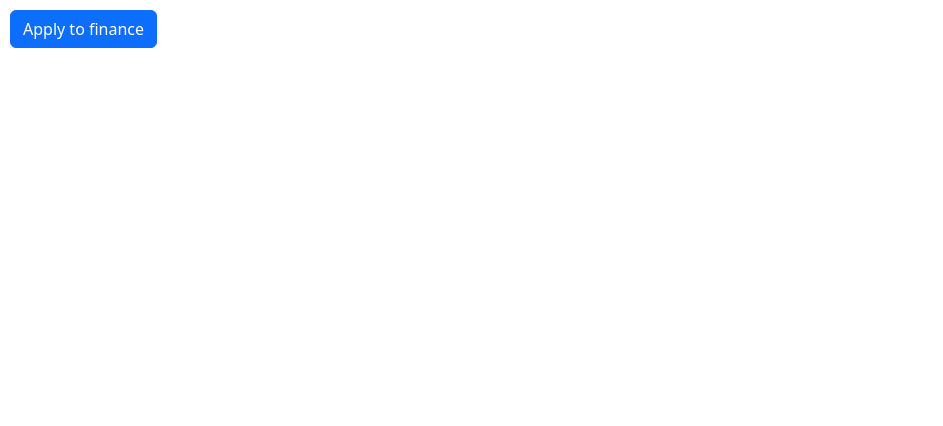
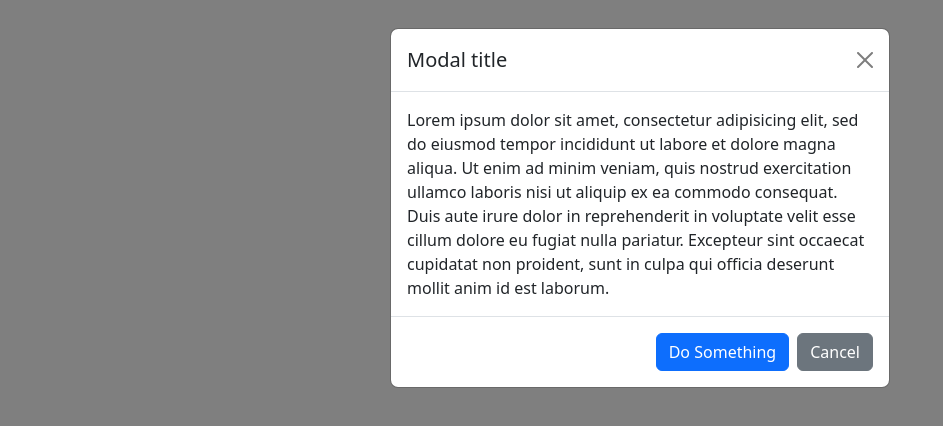
Before and after one commit to ishaikh37/financetool, a React (Create React App) app: page / in a window 1280 px wide. Shown: the top 426 px of the page, without its empty margins (0-943 px from the left). Built offline with nearby package versions, Linux system fonts and the light colour scheme.

Commit message:
Added modal

```diff
--- a/src/App.js
+++ b/src/App.js
@@ -1,13 +1,15 @@
 // src/App.js
 import React from "react";
 import { Button } from "reactstrap";
+import CustomUI from "./MyModal";
 // import CustomUI from './MyModal';
 
 function App() {
   return (
-    <Button style={{ margin: "10px" }} color="primary">
-      Apply to finance
-    </Button>
+    // <Button style={{ margin: "10px" }} color="primary">
+    //   Apply to finance
+    // </Button>
+    <CustomUI />
   );
 }
 
--- a/src/MyModal.js
+++ b/src/MyModal.js
@@ -1,57 +1,31 @@
-// src/CustomUI.js
-import React from 'react';
-import IconImage from "./asset/Image.png";
+import React, { useState } from "react";
+import { Button, Modal, ModalHeader, ModalBody, ModalFooter } from "reactstrap";
 
 const CustomUI = () => {
-  const styles = {
-    Card: {
-      top: '114px',
-      left: '526px',
-      width: '388px',
-      height: '83px',
-      backgroundColor: '#ffffff',
-      borderRadius: '16px',
-      boxShadow: '0px 1px 12px rgba(3,3,3,0.08)',
-    },
-    ImageContainer: {
-      top: '130px',
-      left: '543px',
-      width: '47px',
-      height: '49px',
-      borderRadius: '100px',
-      backgroundImage: 'url(./image.png)',
-      backgroundPosition: 'center center',
-      backgroundSize: 'cover',
-      backgroundRepeat: 'no-repeat',
-    },
-    Text: {
-      color: '#030303',
-      fontSize: '14px',
-      fontFamily: 'Poppins',
-      fontWeight: '500',
-      lineHeight: '17px',
-    },
-    Text2: {
-      color: '#858585',
-      fontSize: '12px',
-      fontFamily: 'Poppins',
-      fontWeight: 300,
-      lineHeight: '16px',
-    },
-  };
+  const [modal, setModal] = useState(true);
+
+  const toggle = () => setModal(!modal);
   return (
-    <div style={styles.Card}>
-      <div style={{
-      ...styles.ImageContainer,
-      backgroundImage: `url(${IconImage})`,
-    }} />
-    <div style={styles.Text}>
-    Get it on finance from £30 per month
-    </div>
-    <div style={styles.Text2}>
-    Instant decisions ~ 96% Approval Rate
-    </div>
-    </div>
+    <Modal isOpen={true} toggle={toggle}>
+      <ModalHeader toggle={toggle}>Modal title</ModalHeader>
+      <ModalBody>
+        Lorem ipsum dolor sit amet, consectetur adipisicing elit, sed do eiusmod
+        tempor incididunt ut labore et dolore magna aliqua. Ut enim ad minim
+        veniam, quis nostrud exercitation ullamco laboris nisi ut aliquip ex ea
+        commodo consequat. Duis aute irure dolor in reprehenderit in voluptate
+        velit esse cillum dolore eu fugiat nulla pariatur. Excepteur sint
+        occaecat cupidatat non proident, sunt in culpa qui officia deserunt
+        mollit anim id est laborum.
+      </ModalBody>
+      <ModalFooter>
+        <Button color="primary" onClick={toggle}>
+          Do Something
+        </Button>{" "}
+        <Button color="secondary" onClick={toggle}>
+          Cancel
+        </Button>
+      </ModalFooter>
+    </Modal>
   );
 };
 
```
